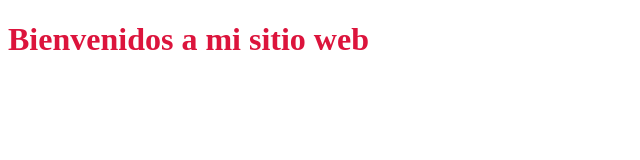
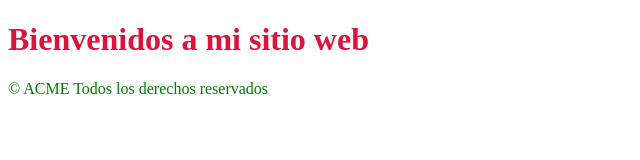
Before and after one commit to ecko777/practica1, a plain HTML site: page index.html in a window 1280 px wide. Shown: the whole page, without its empty margins (0-640 px from the left). Drawn offline with Linux system fonts and the light colour scheme.

Commit message:
add footer

```diff
--- a/index.html
+++ b/index.html
@@ -9,6 +9,9 @@
 </head>
 <body>
     <h1>Bienvenidos a mi sitio web</h1>
+    <footer>
+        <p>&copy; ACME Todos los derechos reservados</p>
+    </footer>
     <script src="./js/main.js"></script>
 </body>
 </html>
```
